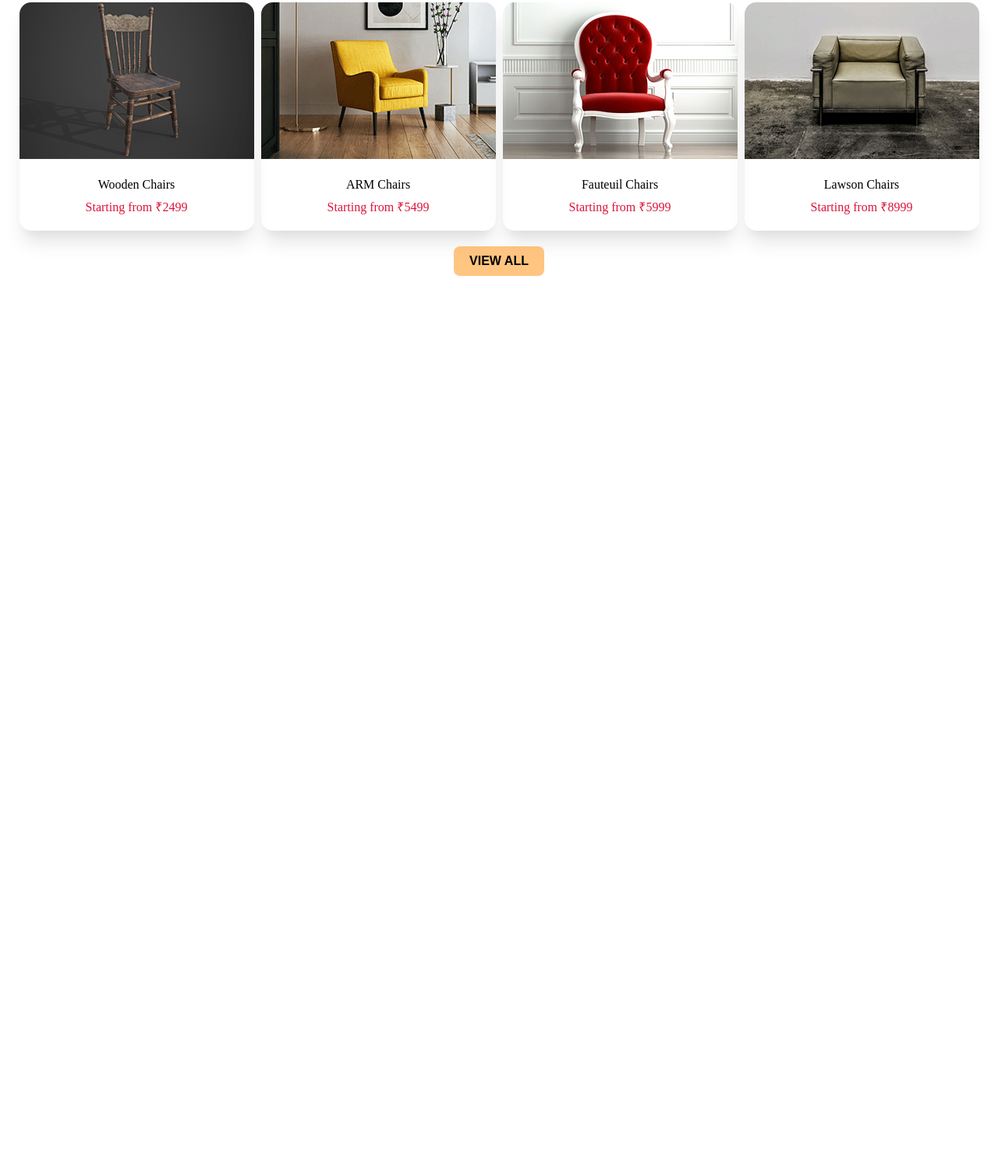
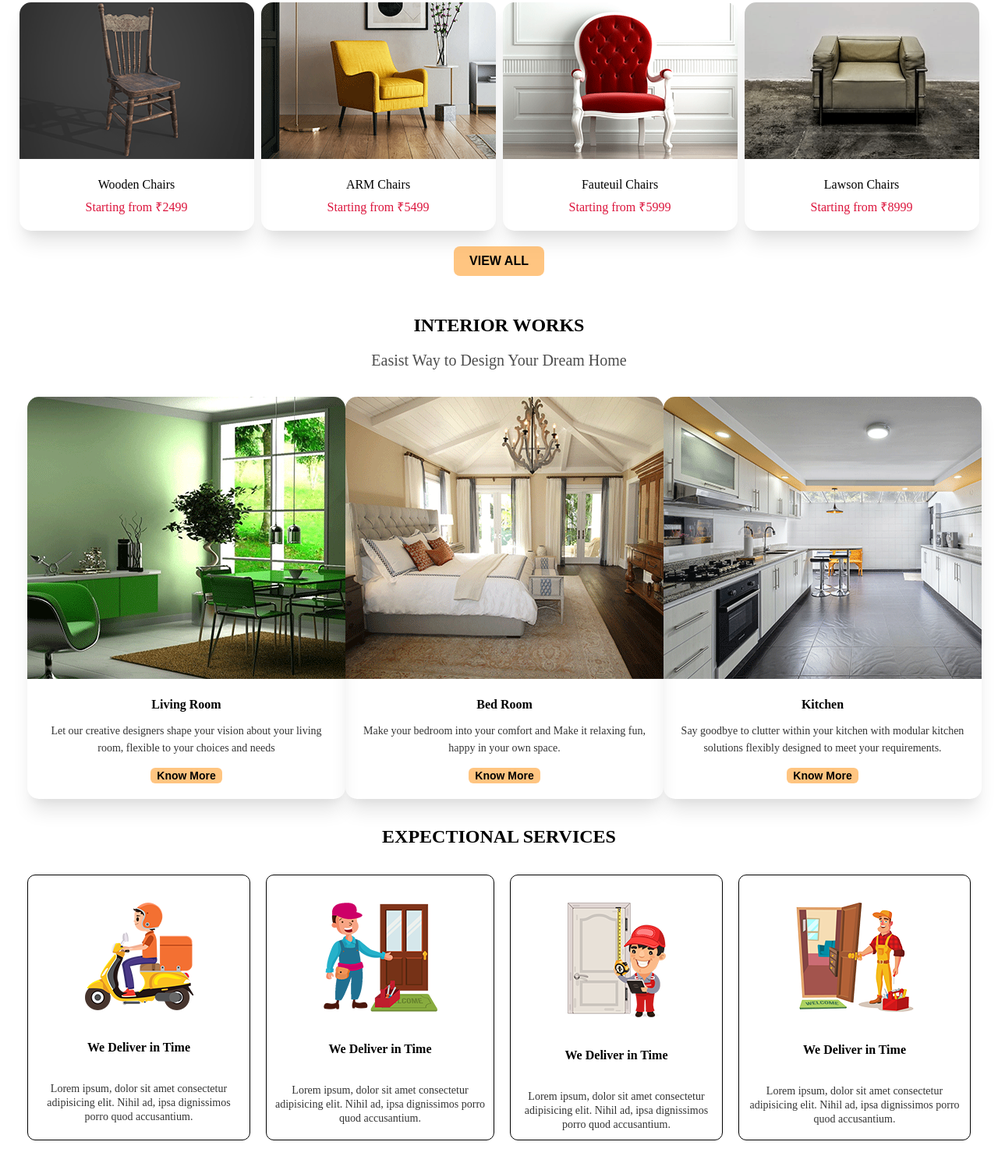
Before and after one commit to sampath-ops/Maestro-Furnitures, a plain HTML site: page My Page.html in a window 1280 px wide. Shown: the part 1937-3438 px from the top of the page at 78% size. Before the commit the page ends 2341 px from the top, so only its background shows below. Drawn offline with Linux system fonts and the light colour scheme; files whose address does not match are found by name.

Commit message:
added: interior and expectional

```diff
--- a/My Page.html
+++ b/My Page.html
@@ -126,5 +126,66 @@
 			<button>VIEW ALL</button>
 		</div>
 	</section>
+	<section class="interior">
+		<h1 class="interior_title">INTERIOR WORKS</h1>
+		<h2 class="interior_quote">Easist Way to Design Your Dream Home</h2>
+		<div class="interior_images_container">
+			<div class="interior_card">
+				<img src="./images/10_03.png" alt="product">
+				<div class="interior_content">
+					<p class="interior_place-title">Living Room</p>
+					<p class="interior_desc">Let our creative designers shape your vision about your living room, flexible to your choices and needs</p>
+					<div class="interior_know-more_warap">
+						<button class="interior-know_more">Know More</button>
+					</div>
+				</div>
+			</div>
+			<div class="interior_card">
+				<img src="./images/11_03.png" alt="product">
+				<div class="interior_content">
+					<p class="interior_place-title">Bed Room</p>
+					<p class="interior_desc">Make your bedroom into your comfort and Make it relaxing fun, happy in your own space.</p>
+					<div class="interior_know-more_warap">
+						<button class="interior-know_more">Know More</button>
+					</div>
+				</div>
+			</div>
+			<div class="interior_card">
+				<img src="./images/12_03.png" alt="product">
+				<div class="interior_content">
+					<p class="interior_place-title">Kitchen</p>
+					<p class="interior_desc">Say goodbye to clutter within your kitchen with modular kitchen solutions flexibly designed to meet your requirements.</p>
+					<div class="interior_know-more_warap">
+						<button class="interior-know_more">Know More</button>
+					</div>
+				</div>
+			</div>
+		</div>
+	</section>
+	<section class="expectional_services">
+		<h1 class="expectional_title">EXPECTIONAL SERVICES</h1>
+		<div class="expectional_images-container">
+			<div class="expectional_card">
+				<img src="./images/J 1.png" alt="">
+				<p class="expec-title">We Deliver in Time</p>
+				<p class="expec-desc">Lorem ipsum, dolor sit amet consectetur adipisicing elit. Nihil ad, ipsa dignissimos porro quod accusantium.</p>
+			</div>
+			<div class="expectional_card">
+				<img src="./images/J 2.png" alt="">
+				<p class="expec-title">We Deliver in Time</p>
+				<p class="expec-desc">Lorem ipsum, dolor sit amet consectetur adipisicing elit. Nihil ad, ipsa dignissimos porro quod accusantium.</p>
+			</div>
+			<div class="expectional_card">
+				<img src="./images/J 3.png" alt="">
+				<p class="expec-title">We Deliver in Time</p>
+				<p class="expec-desc">Lorem ipsum, dolor sit amet consectetur adipisicing elit. Nihil ad, ipsa dignissimos porro quod accusantium.</p>
+			</div>
+			<div class="expectional_card">
+				<img src="./images/J 4.png" alt="">
+				<p class="expec-title">We Deliver in Time</p>
+				<p class="expec-desc">Lorem ipsum, dolor sit amet consectetur adipisicing elit. Nihil ad, ipsa dignissimos porro quod accusantium.</p>
+			</div>
+		</div>
+	</section>
 </body>
 </html>
--- a/page.css
+++ b/page.css
@@ -82,10 +82,10 @@ body{
 	margin: 20px;
 	margin-bottom: 50px;
 }
-.popular_title{
+.popular_title,.interior_title,.expectional_title{
 	text-align: center;
 }
-.popular_quote{
+.popular_quote,.interior_quote{
 	text-align: center;
 	font-weight: 500;
 	font-size: 20px;
@@ -98,11 +98,11 @@ body{
     justify-items: center;
 	margin: 20px 0;
 }
-.popular_card{
+.popular_card,.interior_card{
 	box-shadow: rgba(0, 0, 0, 0.1) 0px 20px 25px -5px, rgba(0, 0, 0, 0.04) 0px 10px 10px -5px;
 	border-radius: 15px;
 }
-.popular_card > img{
+.popular_card > img,.interior_card > img{
 	border-radius: 15px 15px 0 0;
 }
 .product_shortdesc{
@@ -126,3 +126,59 @@ body{
     font-weight: 600;
     font-size: 16px;
 }
+.interior_images_container{
+	display: grid;
+    grid-template-columns: repeat(3,1fr);
+    justify-items: center;
+	margin: 35px;
+}
+.interior_content{
+	padding: 20px;
+}
+.interior_place-title{
+	font-weight: bold;
+	text-align: center;
+}
+.interior_desc{
+	opacity: 0.8;
+	text-align: center;
+	line-height: 22px;
+	margin: 14px 0;
+	font-size: 14px;
+}
+.interior_know-more_warap{
+	text-align: center;
+}
+.interior-know_more{
+	font-weight: bold;
+	font-size: 14px;
+    border: none;
+    background: #ff9a2291;
+    padding: 2px 8px;
+    border-radius: 6px;
+}
+.expectional_images-container{
+    margin: 45px 35px;
+	display: grid;
+    grid-template-columns: repeat(4,auto);
+    column-gap: 20px;
+	margin-top: 35px;
+}
+.expectional_card{
+    text-align: center;
+    padding: 10px;
+	border-radius: 10px;
+    border: 1px solid;
+}
+.expectional_card > img{
+    margin-top: 25px;
+}
+.expec-title{
+	margin: 35px 0;
+    font-weight: bold;
+}
+.expec-desc{
+	font-size: 14px;
+    line-height: 18px;
+    opacity: 0.8;
+}
```
